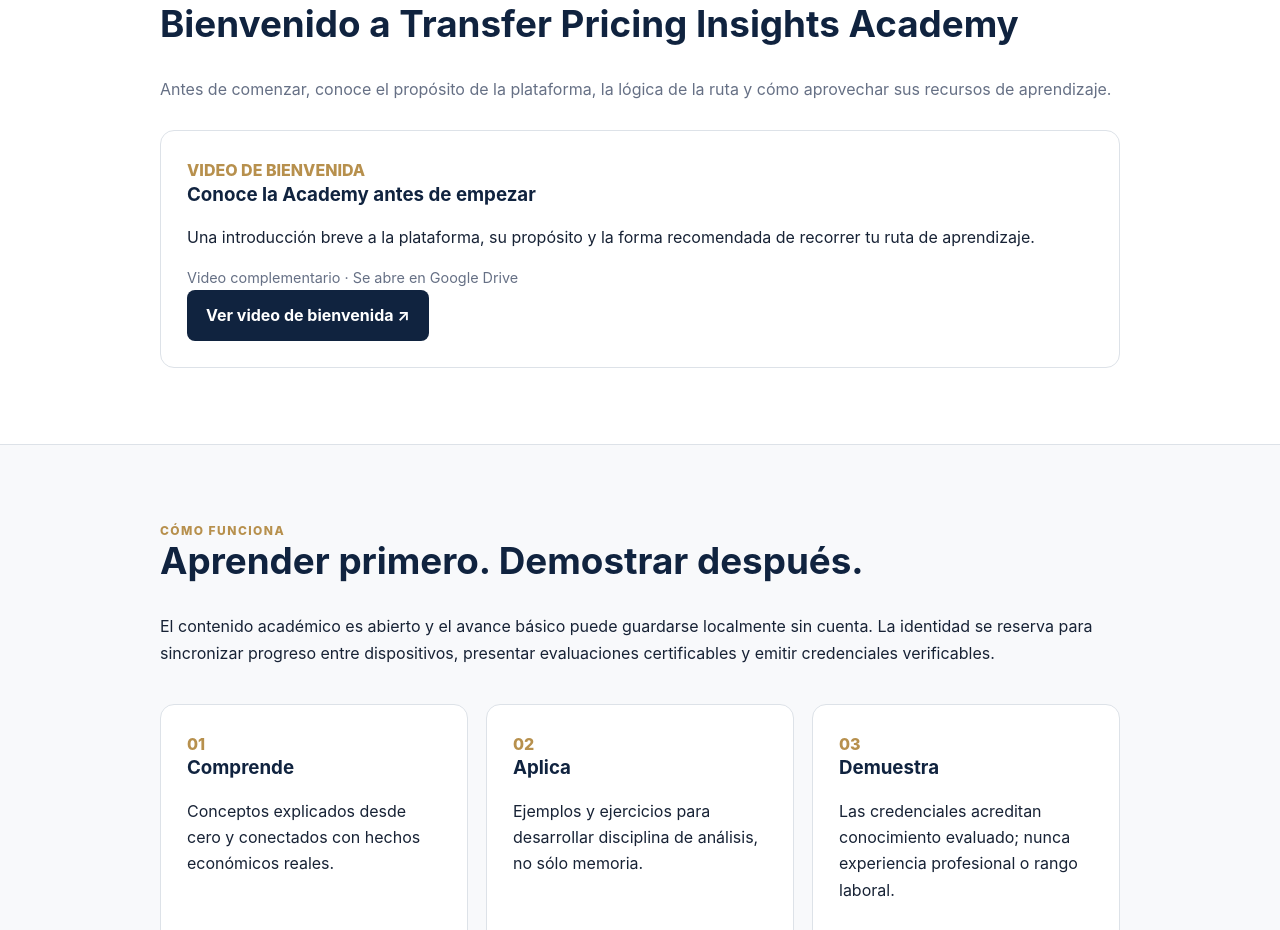
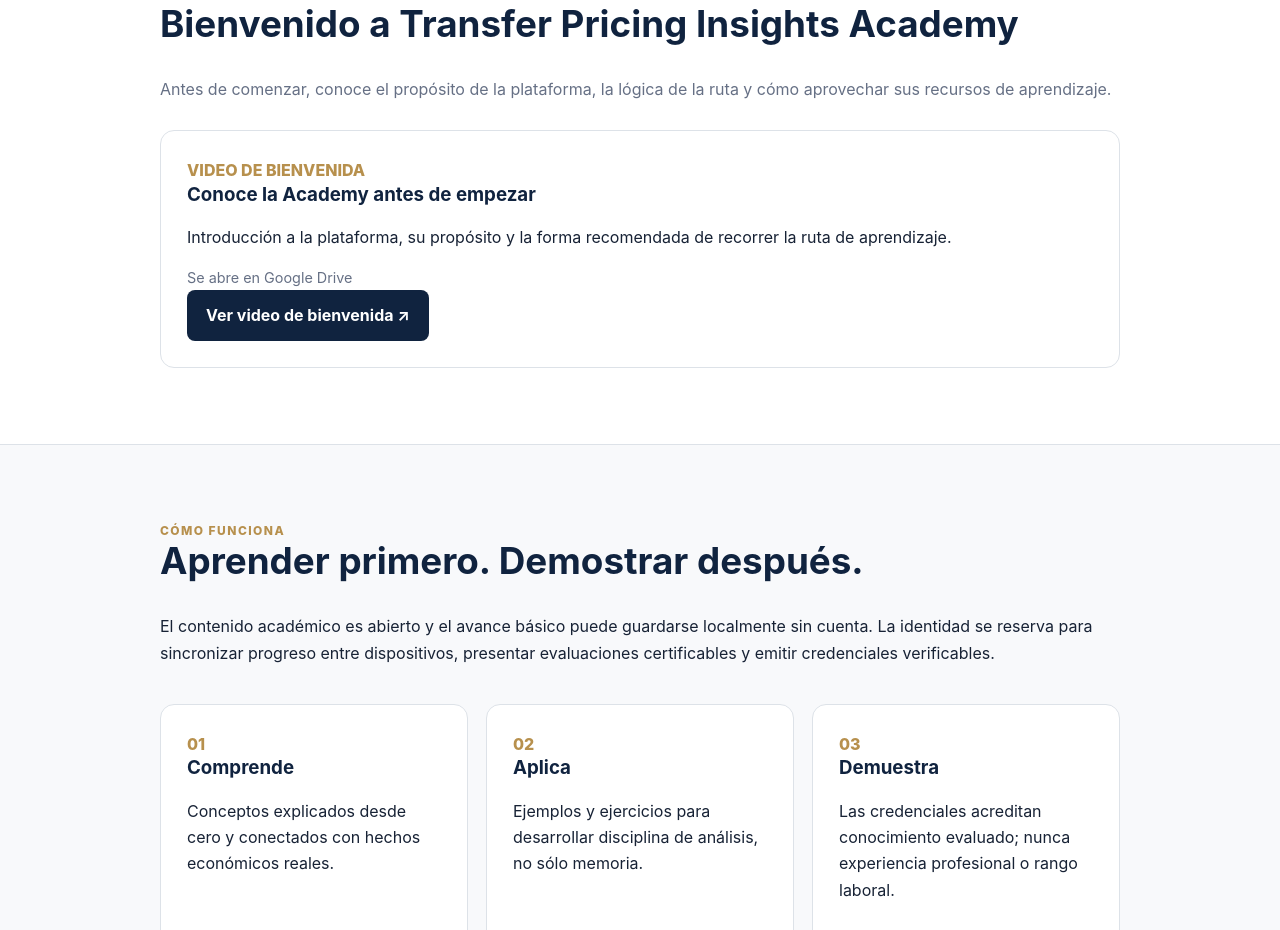
Before and after one commit to manuelcarrero-hash/transfer-pricing-insights-academy, a React (Vite) app: page / in a window 1280 px wide. Shown: the part 1004-1934 px from the top of the page. Built offline with nearby package versions, Linux system fonts and the light colour scheme.

Commit message:
Build reusable video curriculum map
Add a reusable zero-cost external-video component, centralize video metadata, refactor the welcome video to use the shared pattern, and define curriculum slots for the ten OECD chapter videos without introducing paid hosting or embedded streaming.

```diff
--- /dev/null
+++ b/src/components/learning/ExternalVideoCard.tsx
@@ -0,0 +1,33 @@
+type ExternalVideoCardProps = {
+  eyebrow?: string;
+  title: string;
+  description: string;
+  href: string;
+  durationLabel?: string;
+  sourceLabel?: string;
+  ctaLabel?: string;
+  onOpen?: () => void;
+};
+
+export function ExternalVideoCard({
+  eyebrow = 'Video recomendado',
+  title,
+  description,
+  href,
+  durationLabel,
+  sourceLabel = 'Se abre en Google Drive',
+  ctaLabel = 'Ver video ↗',
+  onOpen,
+}: ExternalVideoCardProps) {
+  const meta = [durationLabel, sourceLabel].filter(Boolean).join(' · ');
+
+  return (
+    <article className="feature-card external-video-card" aria-label={`Video: ${title}`}>
+      <span>{eyebrow.toUpperCase()}</span>
+      <h3>{title}</h3>
+      <p>{description}</p>
+      {meta && <p className="microcopy">{meta}</p>}
+      <a className="button primary" href={href} target="_blank" rel="noreferrer" onClick={onOpen}>{ctaLabel}</a>
+    </article>
+  );
+}
--- /dev/null
+++ b/src/content/media/videoCurriculum.ts
@@ -0,0 +1,47 @@
+export type VideoCategory = 'welcome' | 'oecd' | 'fine-point' | 'case';
+
+export type VideoCurriculumEntry = {
+  id: string;
+  category: VideoCategory;
+  title: string;
+  description: string;
+  href?: string;
+  primaryDestination: string;
+  relatedDestinations?: string[];
+  tags: string[];
+  status: 'active' | 'link-pending';
+};
+
+export const videoCurriculum: VideoCurriculumEntry[] = [
+  {
+    id: 'welcome-academy',
+    category: 'welcome',
+    title: 'Bienvenido a Transfer Pricing Insights Academy',
+    description: 'Introducción a la plataforma, su propósito y la forma recomendada de recorrer la ruta de aprendizaje.',
+    href: 'https://drive.google.com/file/d/1yJEKxVnUAz2VdrCXIPhhNwZ70E0Pb-YB/view?usp=sharing',
+    primaryDestination: 'Home',
+    tags: ['onboarding', 'academy'],
+    status: 'active',
+  },
+  ...Array.from({ length: 10 }, (_, index) => {
+    const chapter = index + 1;
+    const destinations = ['J2', 'J4', 'Comparabilidad', 'SS8', 'Documentación', 'SS2', 'Servicios intragrupo', 'Semi Senior', 'SS6', 'Operaciones financieras'];
+    const tags = ['plena competencia', 'métodos', 'comparabilidad', 'controversias', 'documentación', 'intangibles', 'servicios', 'CCA', 'reestructuraciones', 'financieras'];
+    return {
+      id: `oecd-chapter-${chapter}`,
+      category: 'oecd' as const,
+      title: `Directrices OCDE 2022 · Capítulo ${chapter}`,
+      description: 'Video doctrinal complementario asociado al capítulo correspondiente de las Directrices de la OCDE.',
+      primaryDestination: destinations[index],
+      tags: [tags[index], 'OCDE'],
+      status: 'link-pending' as const,
+    };
+  }),
+];
+
+export function getActiveVideosFor(destination: string) {
+  return videoCurriculum.filter((video) =>
+    video.status === 'active' &&
+    (video.primaryDestination === destination || video.relatedDestinations?.includes(destination))
+  );
+}
--- a/src/pages/HomePage.tsx
+++ b/src/pages/HomePage.tsx
@@ -1,8 +1,10 @@
 import { useEffect, useState } from 'react';
 import { Link } from 'react-router-dom';
+import { ExternalVideoCard } from '../components/learning/ExternalVideoCard';
+import { videoCurriculum } from '../content/media/videoCurriculum';
 
-const welcomeVideoView = 'https://drive.google.com/file/d/1yJEKxVnUAz2VdrCXIPhhNwZ70E0Pb-YB/view?usp=sharing';
 const welcomeSeenKey = 'tpia-welcome-video-seen-v1';
+const welcomeVideo = videoCurriculum.find((video) => video.id === 'welcome-academy');
 
 export function HomePage() {
   const [showWelcome, setShowWelcome] = useState(false);
@@ -21,8 +23,9 @@
   };
 
   const openWelcomeVideo = () => {
+    if (!welcomeVideo?.href) return;
     rememberWelcome();
-    window.open(welcomeVideoView, '_blank', 'noopener,noreferrer');
+    window.open(welcomeVideo.href, '_blank', 'noopener,noreferrer');
   };
 
   return (
@@ -61,21 +64,24 @@
         </div>
       </section>
 
+      {welcomeVideo?.href && (
         <section className="section welcome-video-section" id="bienvenida">
           <div className="container narrow">
             <div className="eyebrow">Empieza aquí</div>
             <h2>Bienvenido a Transfer Pricing Insights Academy</h2>
             <p>Antes de comenzar, conoce el propósito de la plataforma, la lógica de la ruta y cómo aprovechar sus recursos de aprendizaje.</p>
-
-          <article className="feature-card" aria-label="Video de bienvenida">
-            <span>VIDEO DE BIENVENIDA</span>
-            <h3>Conoce la Academy antes de empezar</h3>
-            <p>Una introducción breve a la plataforma, su propósito y la forma recomendada de recorrer tu ruta de aprendizaje.</p>
-            <p className="microcopy">Video complementario · Se abre en Google Drive</p>
-            <a className="button primary" href={welcomeVideoView} target="_blank" rel="noreferrer" onClick={rememberWelcome}>Ver video de bienvenida ↗</a>
-          </article>
+            <ExternalVideoCard
+              eyebrow="Video de bienvenida"
+              title="Conoce la Academy antes de empezar"
+              description={welcomeVideo.description}
+              href={welcomeVideo.href}
+              sourceLabel="Se abre en Google Drive"
+              ctaLabel="Ver video de bienvenida ↗"
+              onOpen={rememberWelcome}
+            />
           </div>
         </section>
+      )}
 
       <section className="section">
         <div className="container narrow">
```
Lines whose indentation alone changed are shown as unchanged.
